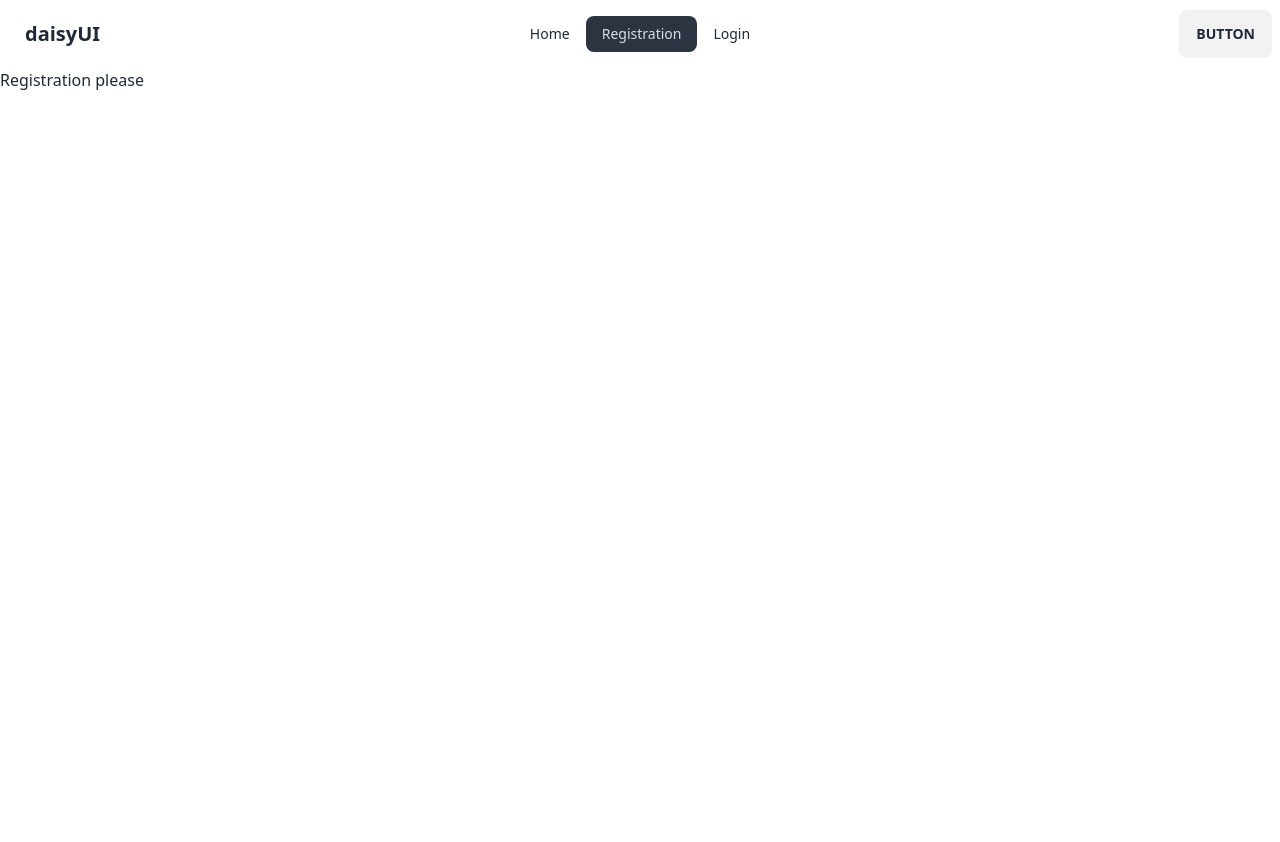
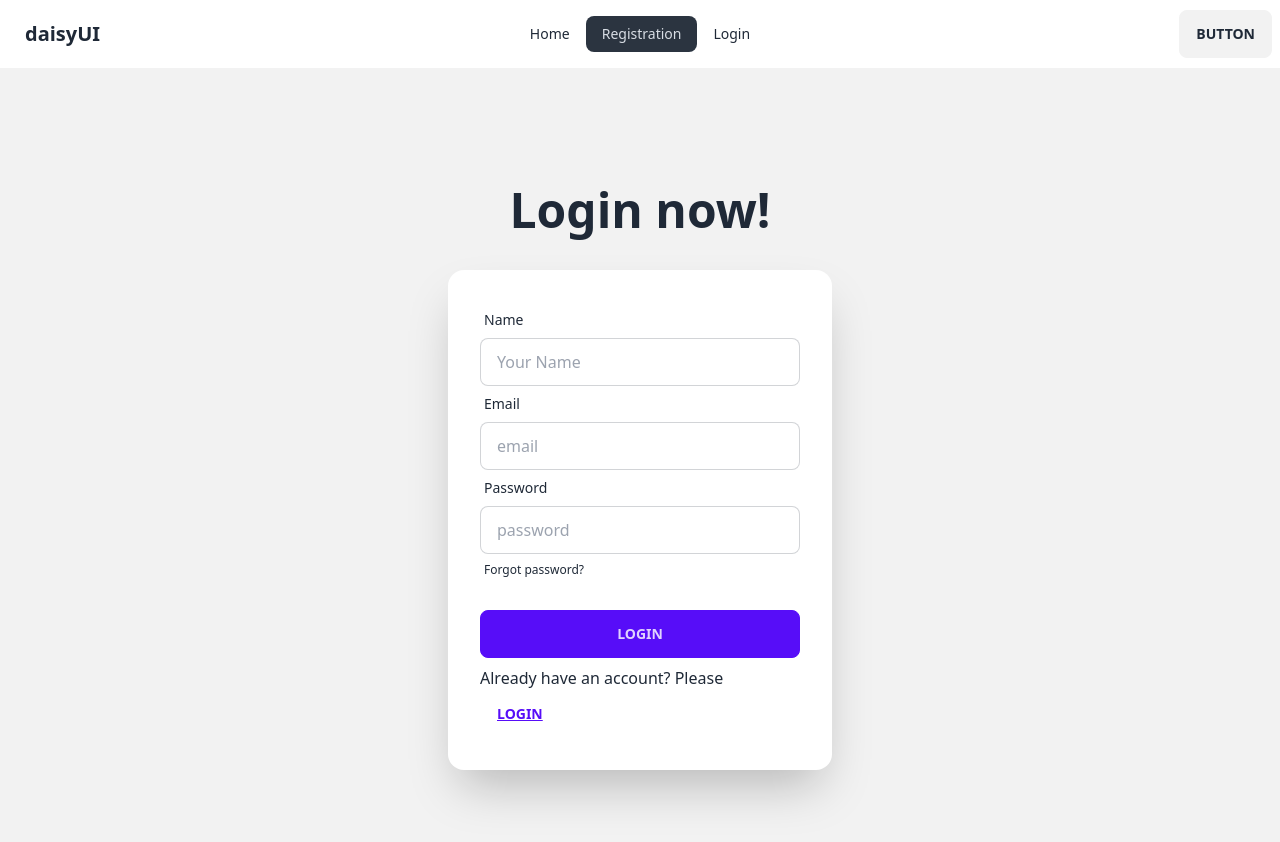
Before and after one commit to mehedi-h/react-module51-firebase, a React (Vite) app: page /registration in a window 1280 px wide. Shown: the top 842 px of the page. Before the commit the page ends 800 px from the top, so only its background shows below. Built offline with nearby package versions, Linux system fonts and the light colour scheme.

Commit message:
create registration page

```diff
--- a/src/Pages/Login.jsx
+++ b/src/Pages/Login.jsx
@@ -8,17 +8,12 @@
         const password = e.target.password.value;
         console.log(email, password);
     }
+
     return (
-    <div>
       <div className="hero min-h-screen bg-base-200">
-        <div className="hero-content flex-col lg:flex-row-reverse">
-          <div className="text-center lg:text-left">
+        <div className="hero-content flex-col">
+          <div className="text-center md:py-3 lg:py-5">
             <h1 className="text-5xl font-bold">Login now!</h1>
-            <p className="py-6">
-              Provident cupiditate voluptatem et in. Quaerat fugiat ut assumenda
-              excepturi exercitationem quasi. In deleniti eaque aut repudiandae
-              et a id nisi.
-            </p>
           </div>
           <div className="card flex-shrink-0 w-full max-w-sm shadow-2xl bg-base-100">
             <div className="card-body">
@@ -65,7 +60,6 @@
           </div>
         </div>
       </div>
-    </div>
   );
 };
 
--- a/src/Pages/Registration.jsx
+++ b/src/Pages/Registration.jsx
@@ -1,11 +1,80 @@
+import { Link } from "react-router-dom";
 
 
 const Registration = () => {
+
+    const handleReg = e => {
+        e.preventDefault()
+        const name = e.target.name.value;
+        const email = e.target.email.value;
+        const password = e.target.password.value;
+        console.log(name, email, password);
+    }
+
     return (
-        <div>
-            <h1>Registration please</h1>
+        <div className="hero min-h-screen bg-base-200">
+        <div className="hero-content flex-col">
+          <div className="text-center md:py-3 lg:py-5">
+            <h1 className="text-5xl font-bold">Login now!</h1>
+          </div>
+          <div className="card flex-shrink-0 w-full max-w-sm shadow-2xl bg-base-100">
+            <div className="card-body">
+              <form onSubmit={handleReg}>
+                <div className="form-control">
+                  <label className="label">
+                    <span className="label-text">Name</span>
+                  </label>
+                  <input
+                    type="text"
+                    placeholder="Your Name"
+                    className="input input-bordered"
+                    name="name"
+                    required
+                  />
+                </div>
+                <div className="form-control">
+                  <label className="label">
+                    <span className="label-text">Email</span>
+                  </label>
+                  <input
+                    type="email"
+                    placeholder="email"
+                    className="input input-bordered"
+                    name="email"
+                    required
+                  />
+                </div>
+                <div className="form-control">
+                  <label className="label">
+                    <span className="label-text">Password</span>
+                  </label>
+                  <input
+                    type="password"
+                    placeholder="password"
+                    className="input input-bordered"
+                    name="password"
+                    required
+                  />
+                  <label className="label">
+                    <a href="#" className="label-text-alt link link-hover">
+                      Forgot password?
+                    </a>
+                  </label>
+                </div>
+                <div className="form-control mt-6">
+                  <button className="btn btn-primary">Login</button>
+                </div>
+              </form>
+              <p>Already have an account? Please
+                <Link to="/login">
+                    <button className="btn btn-active btn-link">Login</button>
+                </Link>
+            </p>
+            </div>
+          </div>
         </div>
-    );
+      </div>
+  );
 };
 
 export default Registration;
```
Also changed, not shown: src/__context.api.js (added, +8 -0 lines).
